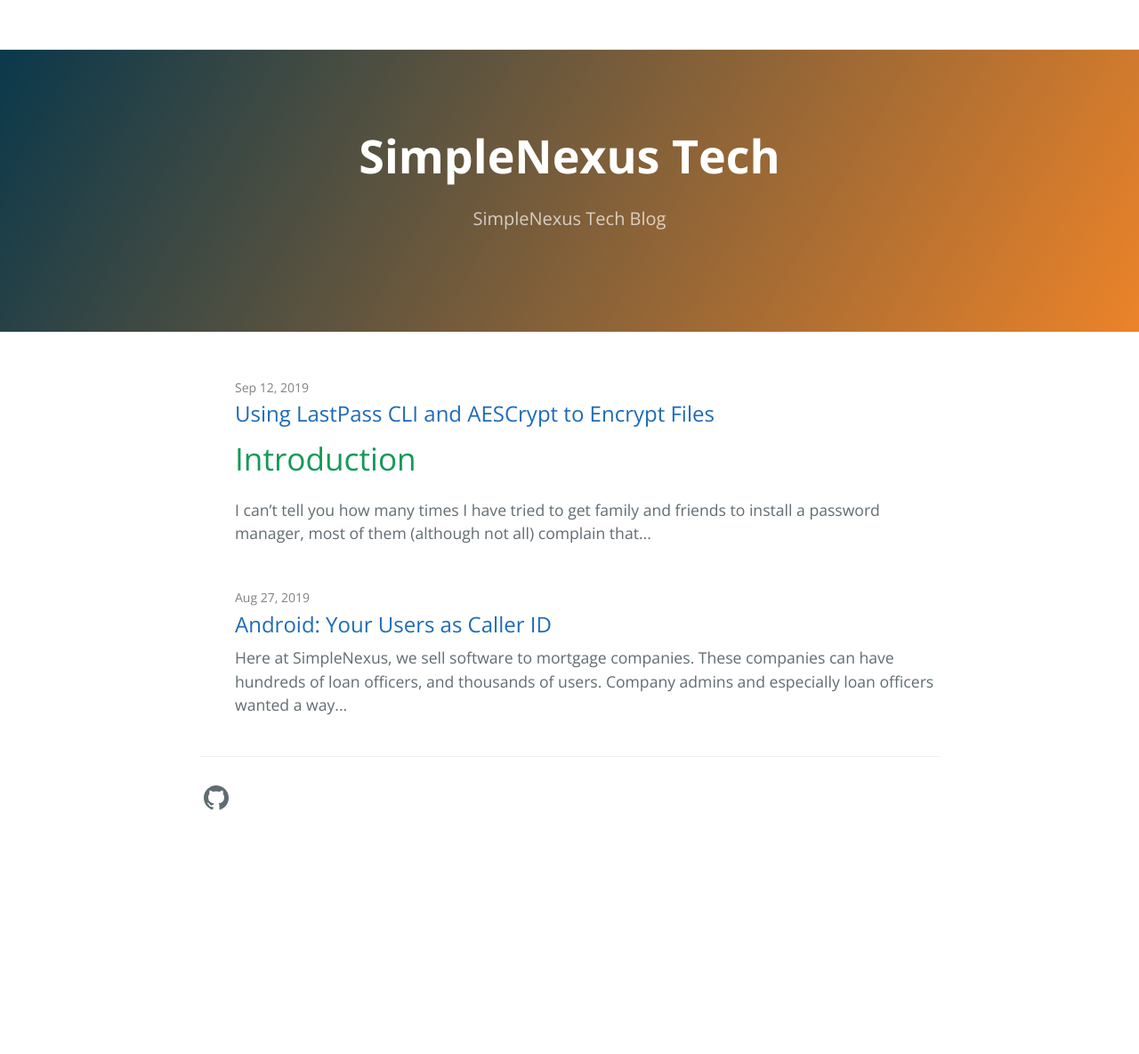
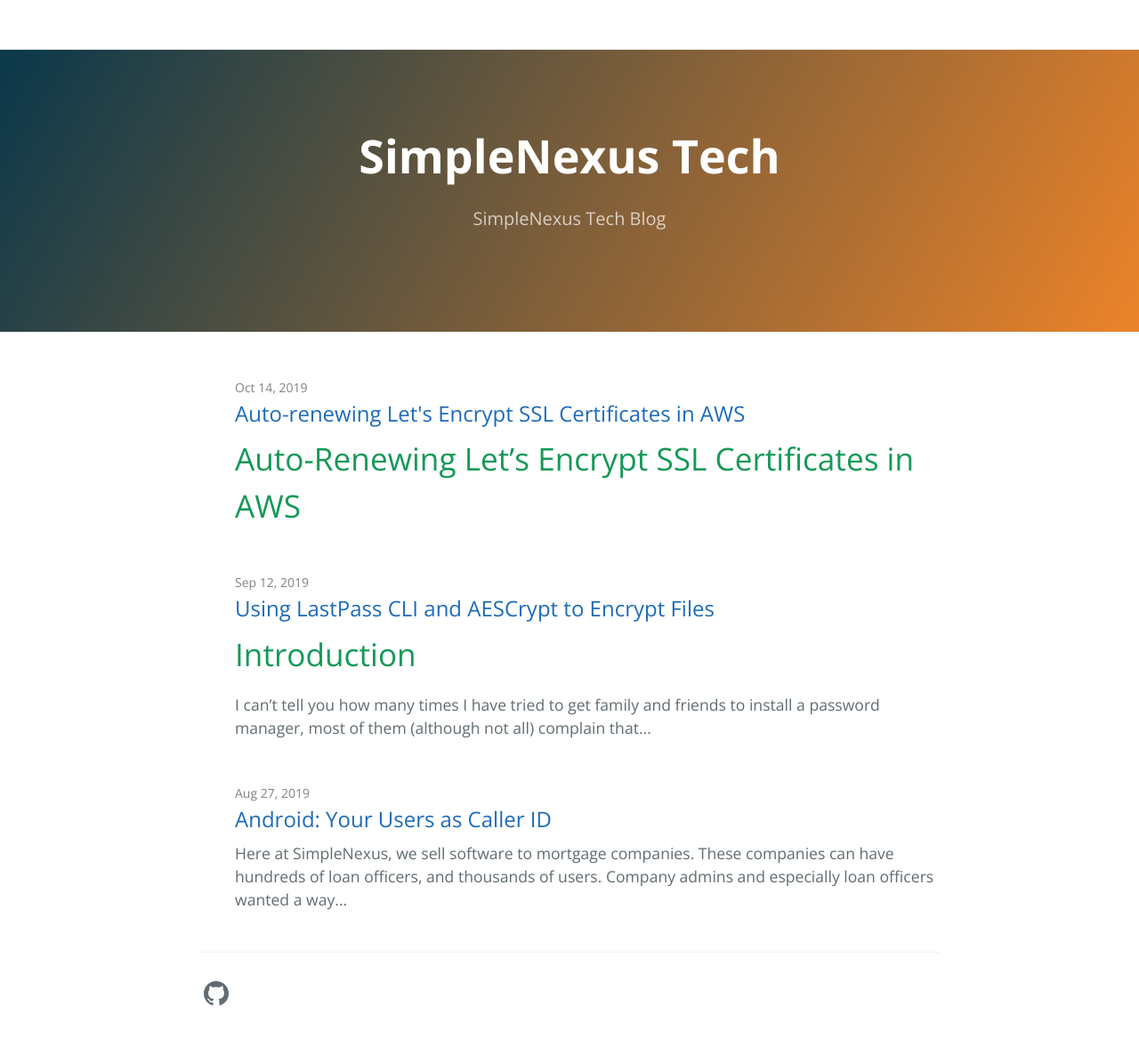
Before and after one commit to SimpleNexus/simplenexus.github.io, a Jekyll site: the page built from index.md, in a window 1280 px wide. Shown: the whole page at 89% size. Built offline with Jekyll 4.4.1, drawn with Linux system fonts in a browser that asks for light colours; before the commit the page ends 965 px from its top, so only the background shows below that; part of the change alters nothing that is shown.

```diff
--- a/_drafts/2019-02-27-auto-renewing-letsencrypt-certs-in-aws.md
+++ b/_posts/2019-10-14-auto-renewing-letsencrypt-certs-in-aws.md
@@ -2,7 +2,6 @@
 layout: post
 title: "Auto-renewing Let's Encrypt SSL Certificates in AWS"
 tagline: ""
-categories: aws, ssl certificates, let's encrypt
 author: "Kylie Hutchison"
 ---
 
```
